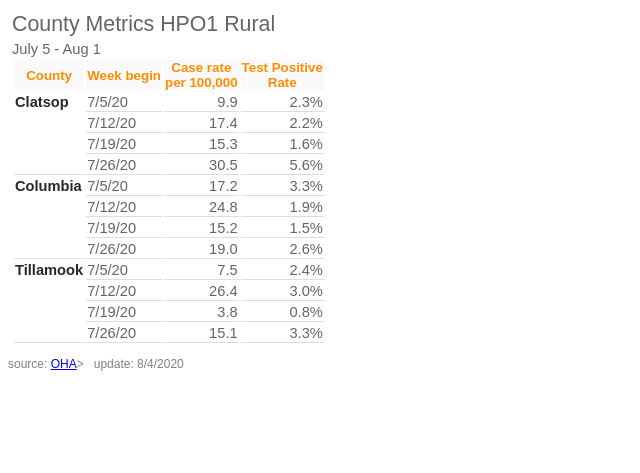
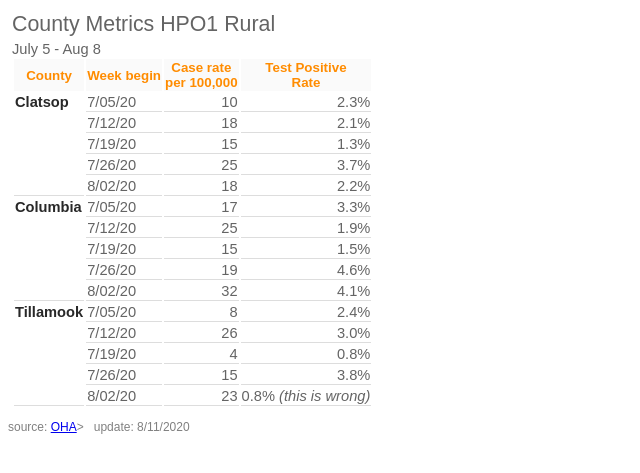
Before and after one commit to brian32768/corona_collector, a Python web app: template templates/county_metrics.html in a window 1280 px wide. Shown: the top 473 px of the page, without its empty margins (0-640 px from the left). Run offline with Jinja, Linux system fonts and the light colour scheme; the template is opened without the code that fills it, so the values that code supplies are empty.

Commit message:
table updated

```diff
--- a/templates/county_metrics.html
+++ b/templates/county_metrics.html
@@ -13,7 +13,7 @@
 
     <div id="rural" class="cases">
         <div class="title">County Metrics HPO1 Rural</div>
-        July 5 - Aug 1
+        July 5 - Aug 8
         <table>
             <thead>
             <tr>
@@ -25,69 +25,84 @@
             </thead>
             <tbody>
             <tr>
-                <td rowspan="4" class="county"><b>Clatsop</b></td>
-                <td class="date">7/5/20</td>
-                <td>9.9</td>
+                <td rowspan="5" class="county"><b>Clatsop</b></td>
+                <td class="date">7/05/20</td>
+                <td>10</td>
                 <td>2.3%</td>
             </tr>
             <tr>
                 <td class="date">7/12/20</td>
-                <td>17.4</td>
-                <td>2.2%</td>
+                <td>18</td>
+                <td>2.1%</td>
             </tr>
             <tr>
                 <td class="date">7/19/20</td>
-                <td>15.3</td>
-                <td>1.6%</td>
+                <td>15</td>
+                <td>1.3%</td>
             </tr>
             <tr>
                 <td class="date">7/26/20</td>
-                <td>30.5</td>
-                <td>5.6%</td>
+                <td>25</td>
+                <td>3.7%</td>
+            </tr>
+            <tr>
+                <td class="date">8/02/20</td>
+                <td>18</td>
+                <td>2.2%</td>
             </tr>
 
             <tr>
-                <td rowspan="4" class="county"><b>Columbia</b></td>
-                <td class="date">7/5/20</td>
-                <td>17.2</td>
+                <td rowspan="5" class="county"><b>Columbia</b></td>
+                <td class="date">7/05/20</td>
+                <td>17</td>
                 <td>3.3%</td>
             </tr>
             <tr>
                 <td class="date">7/12/20</td>
-                <td>24.8</td>
+                <td>25</td>
                 <td>1.9%</td>
             </tr>
             <tr>
                 <td class="date">7/19/20</td>
-                <td>15.2</td>
+                <td>15</td>
                 <td>1.5%</td>
             </tr>
             <tr>
                 <td class="date">7/26/20</td>
-                <td>19.0</td>
-                <td>2.6%</td>
+                <td>19</td>
+                <td>4.6%</td>
+            </tr>
+            <tr>
+                <td class="date">8/02/20</td>
+                <td>32</td>
+                <td>4.1%</td>
             </tr>
 
             <tr>
-                <td rowspan="4" class="county"><b>Tillamook</b></td>
-                <td class="date">7/5/20</td>
-                <td>7.5</td>
+                <td rowspan="5" class="county"><b>Tillamook</b></td>
+                <td class="date">7/05/20</td>
+                <td>8</td>
                 <td>2.4%</td>
             </tr>
             <tr>
                 <td class="date">7/12/20</td>
-                <td>26.4</td>
+                <td>26</td>
                 <td>3.0%</td>
             </tr>
             <tr>
                 <td class="date">7/19/20</td>
-                <td>3.8</td>
+                <td>4</td>
                 <td>0.8%</td>
             </tr>
             <tr>
                 <td class="date">7/26/20</td>
-                <td>15.1</td>
-                <td>3.3%</td>
+                <td>15</td>
+                <td>3.8%</td>
+            </tr>
+            <tr>
+                <td class="date">8/02/20</td>
+                <td>23</td>
+                <td>0.8% <i>(this is wrong)</i></td>
             </tr>
             </tbody>
         </table>
@@ -98,7 +113,7 @@
 
     <div class="byline">
         source: <a href="https://www.oregon.gov/oha/PH/DISEASESCONDITIONS/DISEASESAZ/Emerging%20Respitory%20Infections/Weekly-County-Metrics.pdf">OHA</a>>
-        &nbsp; update: 8/4/2020
+        &nbsp; update: 8/11/2020
     </div>
 
 </body>
```
